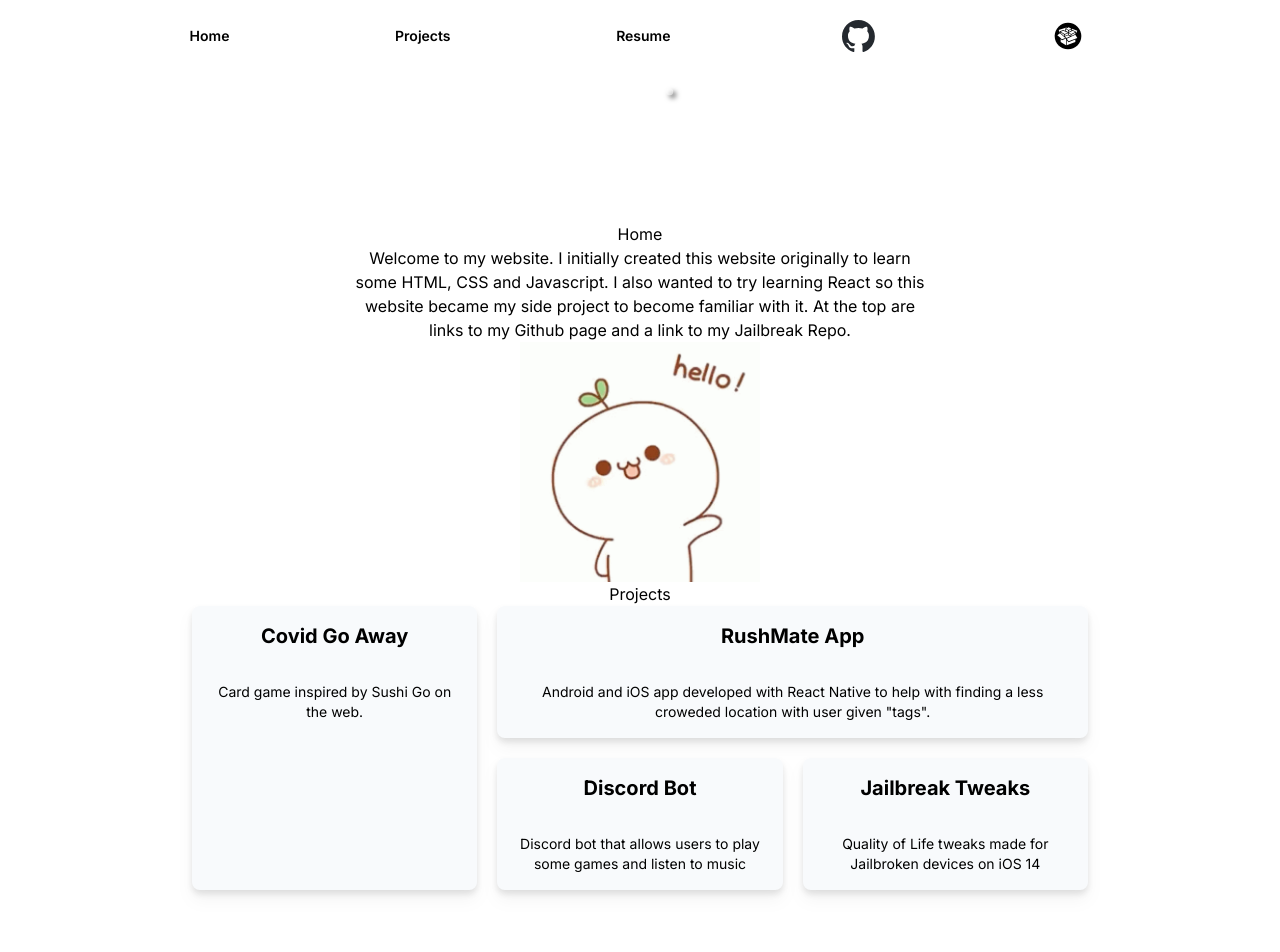
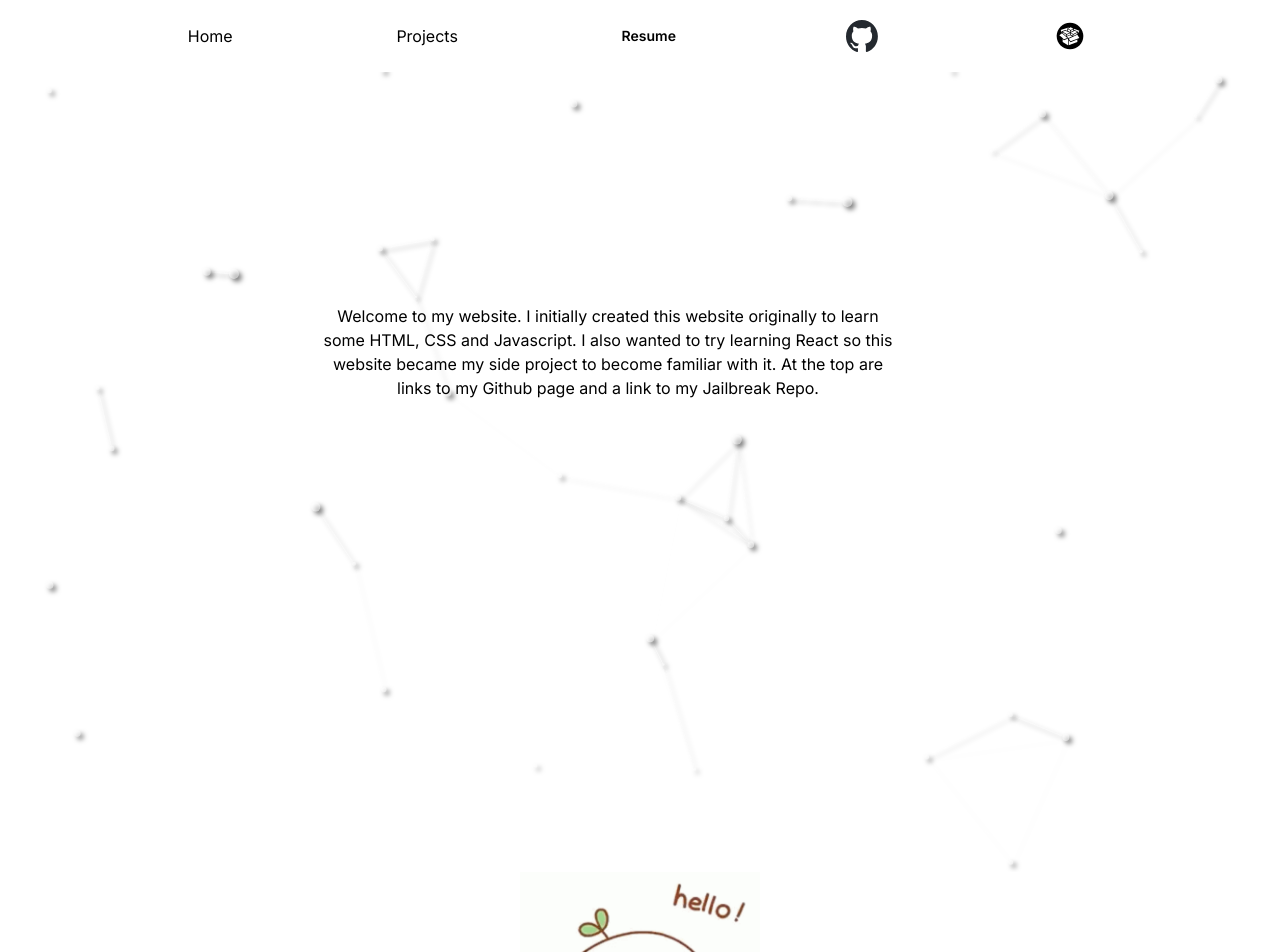
Before and after one commit to jrdn-l/website, a Next.js app: page / in a window 1280 px wide. Shown: the top 952 px of the page. Built offline with nearby package versions, Linux system fonts and the light colour scheme.

Commit message:
layout changes, trying to add scrollable link

```diff
--- a/src/app/layout.tsx
+++ b/src/app/layout.tsx
@@ -15,7 +15,7 @@ export default function RootLayout({
   children: React.ReactNode
 }) {
   return (
-    <html lang="en">
+    <html lang="en" className="scroll-smooth">
       <body className={inter.className}>
         <div className="min-h-screen flex flex-col justify-between">
           <Header />
--- a/src/components/about.tsx
+++ b/src/components/about.tsx
@@ -14,16 +14,15 @@ export default function About() {
 
 
   return (
-    <>
-      <Particles
+    <div className="h-screen">
+      <Particles className="absolute left-0 w-screen h-screen z-0"
         id="tsparticles" options={particles} init={particlesInit} />
-      <div>
-        <h1>Home</h1>
+      <div className="absolute left-1/4 bottom-1/2">
         <p className="justify-center max-w-xl">
           Welcome to my website. I initially created this website originally to learn some HTML, CSS and Javascript.
           I also wanted to try learning React so this website became my side project to become familiar with it.
           At the top are links to my Github page and a link to my Jailbreak Repo.</p>
       </div>
-    </>
+    </div>
   )
 }
--- a/src/components/header.tsx
+++ b/src/components/header.tsx
@@ -1,12 +1,13 @@
 import Image from "next/image";
-import Link from "next/link";
+import { CustomLink } from "./link";
+// import Link from "next/link";
 
 export default function Header() {
   return (
     <header>
       <nav className="flex flex-center items-center justify-evenly p-6">
-        <Link className="text-sm font-semibold leading-6" href="/">Home</Link>
-        <Link className="text-sm font-semibold leading-6" href="#projects" scroll={false}>Projects</Link>
+        <CustomLink className="text-sm font-semibold leading-6" href="/">Home</CustomLink>
+        <CustomLink className="text-sm font-semibold leading-6" href="#projects" scroll={false}>Projects</CustomLink>
         <a rel="noopener noreferrer" target="_blank" className="text-sm font-semibold leading-6" href="/Resume.pdf">Resume</a>
 
         <a rel="noopener noreferrer" target="_blank" href="https://github.com/jrdn-l" className="-m-1.5 px-3">
--- /dev/null
+++ b/src/components/link.tsx
@@ -0,0 +1,20 @@
+import Link, { LinkProps } from "next/link";
+
+import { HTMLProps, MouseEvent, FC } from "react";
+
+export const CustomLink: FC<LinkProps & HTMLProps<HTMLAnchorElement>> = ({ as, children, href, replace, scroll, shallow, passHref, ...rest }) => {
+	const onClick = (event: MouseEvent<HTMLAnchorElement>) => {
+		if (href.startsWith("#")) {
+			event.preventDefault();
+			const destination = document.getElementById(href.substring(1));
+			if (destination) destination.scrollIntoView({ behavior: "smooth" });
+		}
+	};
+	return (
+		<Link as={as} href={href} passHref={passHref} replace={replace} scroll={scroll} shallow={shallow} onClick={onClick}>
+			{/* <a href={href} {...rest} onClick={onClick}> */}
+				{children}
+			{/* </a> */}
+		</Link>
+	);
+};
--- a/src/components/particlesjs-config.ts
+++ b/src/components/particlesjs-config.ts
@@ -15,8 +15,7 @@ export const particles: RecursivePartial<IOptions> =
     "defaultThemes": {},
     "delay": 0,
     "fullScreen": {
-      "enable": false,
-      "zIndex": 1
+      "enable": false
     },
     "detectRetina": true,
     "duration": 0,
--- a/src/components/projects.tsx
+++ b/src/components/projects.tsx
@@ -20,26 +20,23 @@ export default function Projects() {
 
 
   return (
-    <div id="projects">
-      <h1>Projects</h1>
+    <div id="projects" className="p-4 h-screen scroll-smooth">
+      <h1 className="p-4 text-xl text-left">Notable Projects</h1>
       <Modal showModal={showDiscordModal} setShowModal={setShowDiscordModal} title="Discord Bot" description={discordBotDescription} />
       <Modal showModal={showRushMateModal} setShowModal={setShowRushMateModal} title="RushMate App" description={rushMatDescription} />
       <Modal showModal={showCGAModal} setShowModal={setShowCGAModal} title="Covid Go Away" description={cgaDescription} />
-      <Modal showModal={showTweaksModal} setShowModal={setShowTweaksModal} title="Jailbreak Tweaks" description={tweaksDescription}></Modal>
+      <Modal showModal={showTweaksModal} setShowModal={setShowTweaksModal} title="Jailbreak Tweaks" description={tweaksDescription}/>
 
       <div className="grid grid-rows-3 grid-cols-3 gap-5 max-w-4xl">
-        <Card setShowModal={setShowCGAModal} title="Covid Go Away" className='row-span-2 col-span-1'
+        <Card setShowModal={setShowRushMateModal} title="RushMate App" className='row-span-2'
+          description='Android and iOS app developed with React Native to help with finding a less croweded location with user given "tags".' />
+        <Card setShowModal={setShowCGAModal} title="Covid Go Away" className='col-span-2'
           description='Card game inspired by Sushi Go on the web.' />
-        <Card setShowModal={setShowRushMateModal} title="RushMate App" className='col-span-2'
-          description='Android and iOS app developed with React Native to help with finding a less croweded location with user given "tags".' />
         <Card setShowModal={setShowDiscordModal} title="Discord Bot" className="row-span-1 col-span-1"
           description='Discord bot that allows users to play some games and listen to music' />
         <Card setShowModal={setShowTweaksModal} title="Jailbreak Tweaks" className="row-span-1 col-span-1"
           description='Quality of Life tweaks made for Jailbroken devices on iOS 14' />
       </div>
-
-
-
     </div>
 
 
```
